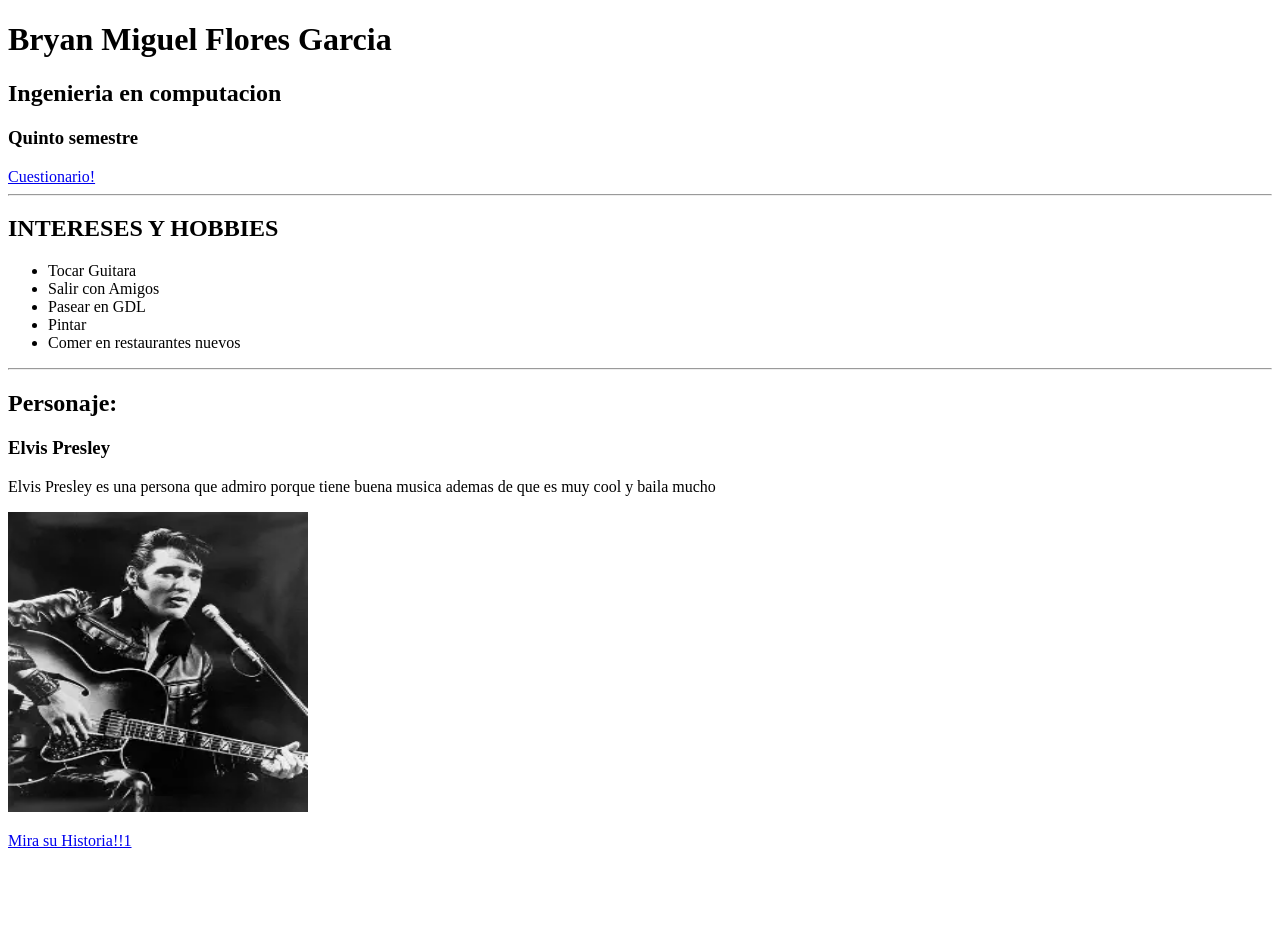
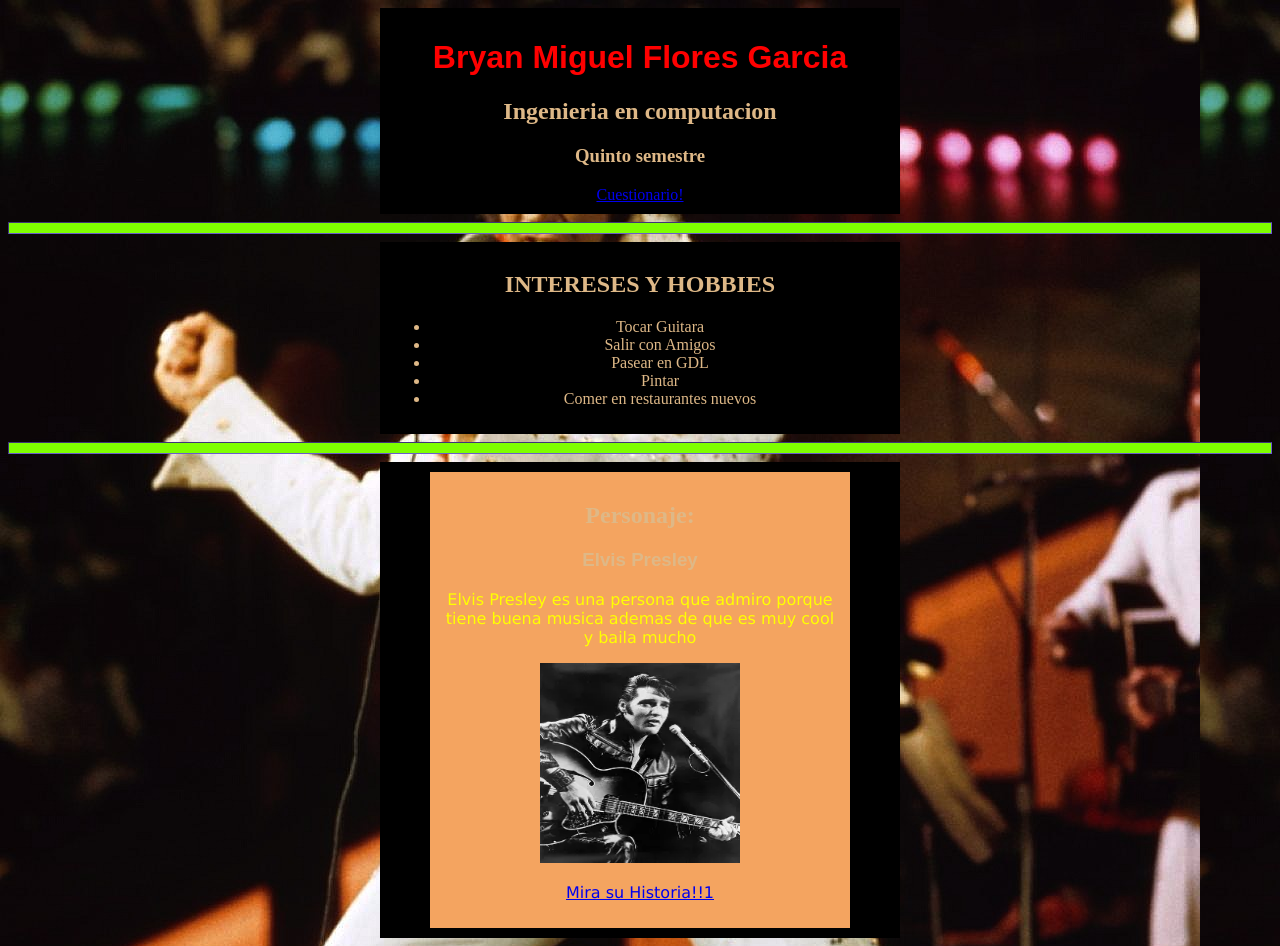
Before and after one commit to FloresBry/practica_html, a plain HTML site: page index.html in a window 1280 px wide. Before the commit the page ends 866 px from the top, so only its background shows below. Drawn offline with Linux system fonts and the light colour scheme.

Commit message:
Agregamos css

```diff
--- a/index.html
+++ b/index.html
@@ -3,14 +3,15 @@
 <head>
     <meta charset="UTF-8">
     <meta name="viewport" content="width=device-width, initial-scale=1.0">
+    <link href="stiyle.css" rel="stylesheet">
     <title>adios</title>
 </head>
 <body>
     <!-- este es un comentario -->
     <!-- este es otro comentario -->
      <!-- Buscar como funciona emmet en html TAREA-->
-
-    <h1>
+    <div class='Presentacion'>
+        <h1 class="Title">
         Bryan Miguel Flores Garcia
         </h1>
         <h2>
@@ -20,8 +21,10 @@
             Quinto semestre
         </h3>
         <a href="form.html" target="">Cuestionario!</a>
+    </div>
     <hr>
     <!-- ul>li*5-->
+    <div class="Presentacion">
         <h2>
             INTERESES Y HOBBIES
         </h2>
@@ -33,20 +36,24 @@
             <li> Pintar</li>
             <li> Comer en restaurantes nuevos</li>
         </ul>
+    </div>
     <hr>
+    <div class="Presentacion">
+        <div class="otro_fondo">
             <h2> Personaje: </h2>
-    <h3>
+            <h3 class="nombre_artista">
                 Elvis Presley
             </h3>
-    <p>
+            <p class="texto">
                 Elvis Presley es una persona que admiro porque tiene buena musica
                 ademas de que es muy cool y baila mucho
             </p>
 
-    <img src="elvisFoto.webp"  alt="Foto del Elvis Presley" width="300" height="300">
+            <img src="elvisFoto.webp"  alt="Foto del Elvis Presley" width="200" height="200">
             <p>
             <a href="https://es.wikipedia.org/wiki/Elvis_Presley" target=""> Mira su Historia!!1</a>
             </p>
-
+        </div>
+    </div>
 </body>
 </html>
--- /dev/null
+++ b/stiyle.css
@@ -0,0 +1,47 @@
+p {
+    font-family:  Geneva, sans-serif;
+}
+.Title {
+    /*background-color: blueviolet*/;
+
+
+    font-family:sans-serif;
+    color:red;
+
+}
+.Presentacion {
+
+    background-color: black;
+    text-align:center;
+    width: 80%;
+    padding: 10px;
+    margin-left: auto;
+    margin-right: auto;
+    max-width: 500px;
+    color: burlywood;
+
+}
+body{
+    background-image: url(elvis_concierto_fondo.jpg) ;
+}
+.texto{
+    color:yellow;
+
+}
+.nombre_artista{
+    font-family: fantasy;
+}
+hr{
+    background-color: chartreuse;
+    border-color: slateblue;
+    height: 10px;
+}
+.otro_fondo{
+    background-color: sandybrown;
+    width: 80%;
+    padding: 10px;
+    margin-left: auto;
+    margin-right: auto;
+    max-width: 500px;
+
+}
```
Also changed, not shown: elvis_concierto_fondo.jpg (added). Lines whose indentation alone changed are shown as unchanged.
